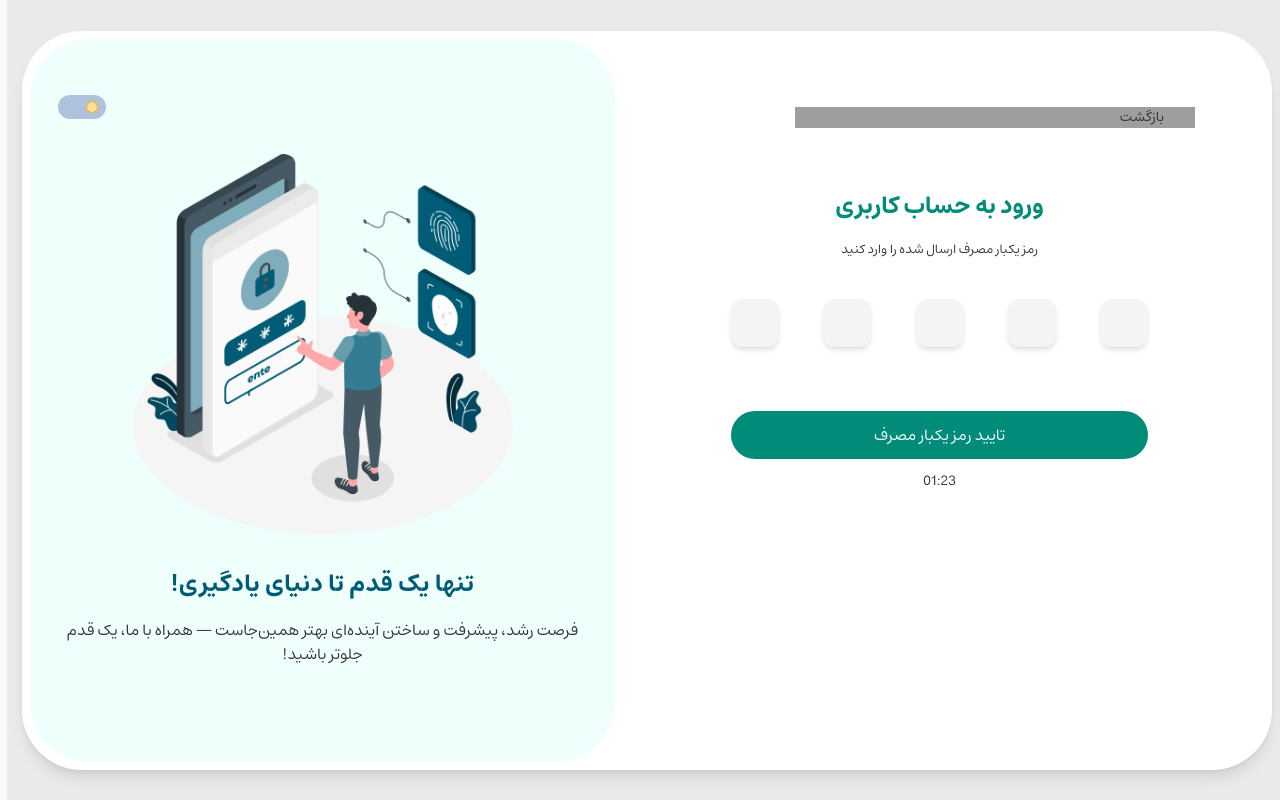
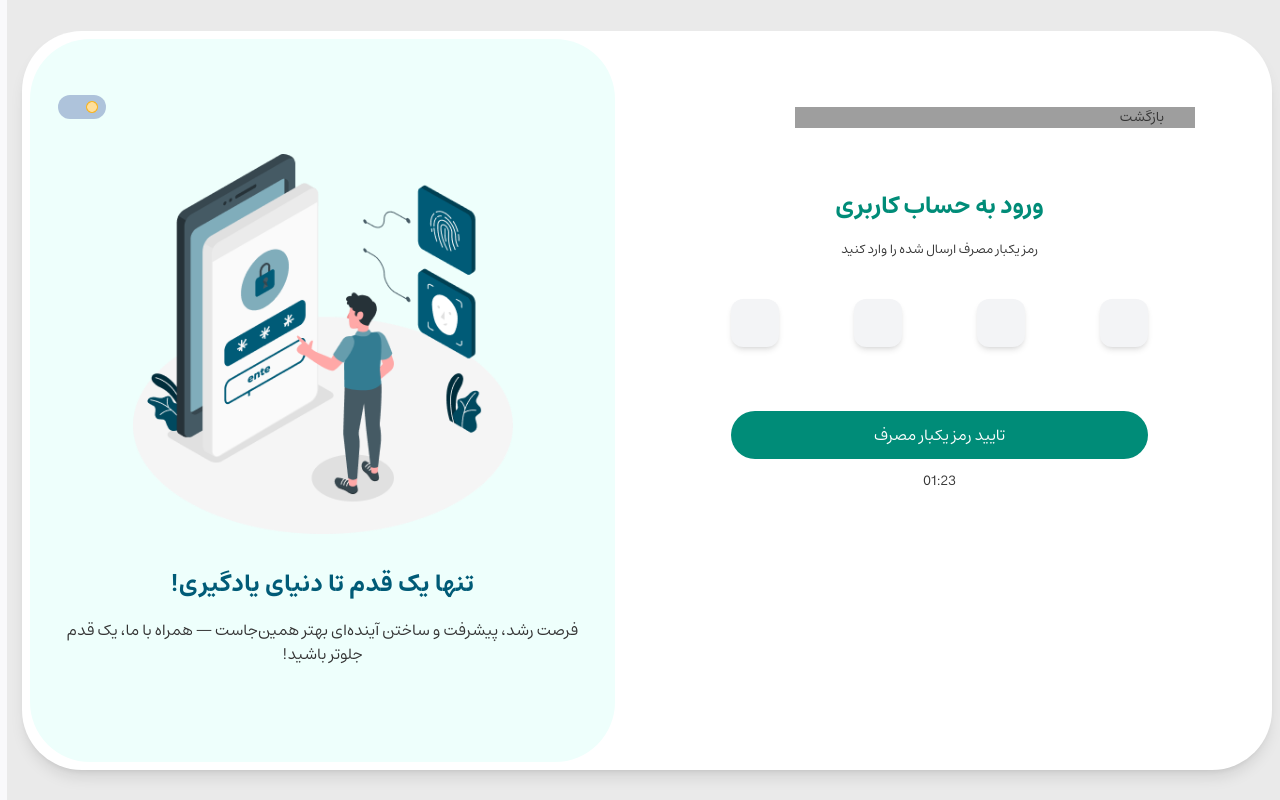
Before and after one commit to react-summer-1404/CodeLogic, a React (Vite) app: page /loginValidation in a window 1280 px wide. Built offline with nearby package versions, Linux system fonts and the light colour scheme; grey boxes are pictures that could not be loaded.

Commit message:
ready for merge

```diff
--- a/src/components/common/Form/initialData/initialData.js
+++ b/src/components/common/Form/initialData/initialData.js
@@ -1,6 +1,8 @@
 const initialData = {
     email: "",
     password: "",
-    secondPassword: ""
+    secondPassword: "",
+    name: "",
+    code: ["", "", "", ""]
 }
 export default initialData
--- a/src/pages/auth/Login/LoginPage.jsx
+++ b/src/pages/auth/Login/LoginPage.jsx
@@ -1,12 +1,25 @@
+import { ErrorMessage, Field, Form, Formik } from 'formik'
 import React, { useEffect, useState } from 'react'
 import { Link } from 'react-router-dom'
+import initialData from '../../../components/common/Form/initialData/initialData'
+import * as Yup from 'yup'
 
+const validationSchema = Yup.object({
+    password: Yup.string().required('وارد کردن رمز عبور الزامی است').min(8, "رمز عبور باید حداقل شامل 8 کاراکتر باشد"),
+    name: Yup.string().required("وارد کردن نام کاربری الزامی است").min(4, "نام کاربری باید شامل حداقل 4 کاراکتر باشد")
+})
 const LoginPage = () => {
 
     const [isDark, setIsDark] = useState(false)
     const handleDark = () => {
         setIsDark((prev) => !prev)
     }
+
+    const [showPassword, setShowPassword] = useState(false)
+    const handlePassword = () => {
+        setShowPassword((prev) => !prev)
+    }
+
     useEffect(() => {
         document.documentElement.classList.toggle("dark", isDark);
     }, [isDark])
@@ -18,22 +31,37 @@ const LoginPage = () => {
                     <Link className=' pr-8 bg-[url(./icons/home.png)] bg-no-repeat bg-[length:22.489788055419922px_20px] bg-[right_1px_center] text-[14px] hover:text-blue-400 transition duration-300'>صفحه اصلی</Link>
                     <div className='flex flex-col justify-center items-center gap-5  '>
                         <h2 className='text-[24px] font-bold text-[#008C78] '>ورود به حساب کاربری</h2>
-                        <form className='w-full flex flex-col gap-8 mt-7 px-6 ' >
-                            <div className='mb-5'>
-                                <input className=' focus:outline-none bg-[url(./icons/user.png)] bg-no-repeat  bg-[right_20px_center]  bg-[#F3F4F6] dark:bg-gray-500  w-full rounded-full px-13 py-3 focus:ring-2 focus:ring-blue-400 placeholder:text-[15px] ' type="email" name='email' id='email' placeholder='ایمیل یا شماره تماس' />
+                        <div className='w-full mt-7 px-6'>
+                            <Formik
+                                initialValues={initialData}
+                                onSubmit={(values) => console.log(values)}
+                                validationSchema={validationSchema}
+                            >
+                                {({ errors, touched }) => (
+                                    <Form>
+                                        <div className=' flex flex-col gap-2 ' >
+                                            <div className=''>
+                                                <Field className={`outline-none bg-[url(./icons/user.png)] bg-no-repeat  bg-[right_20px_center]  bg-[#F3F4F6] dark:bg-gray-500  w-full rounded-full px-13 py-3  placeholder:text-[15px] ${errors.name && touched.name ? "border-[#EF5350] border-1 " : ""}`} type="text" name='name' id='name' placeholder='ایمیل یا شماره تماس' />
                                             </div>
-                            <div className=''>
-                                <input className='  bg-[url(./icons/lock.png)] bg-no-repeat  bg-[right_20px_center] bg-[#F3F4F6] dark:bg-gray-500 w-full rounded-full px-13 py-3 focus:outline-none focus:ring-2 focus:ring-blue-400 placeholder:text-[15px] ' type="email" name='password' id='password' placeholder='رمز عبور' />
+                                            <ErrorMessage name={'name'} component={"span"} className='text-[#EF5350] text-[14px] ' />
+                                            <div className=' relative mt-6'>
+                                                <Field className={` bg-[url(./icons/lock.png)] bg-no-repeat  bg-[right_20px_center] bg-[#F3F4F6] dark:bg-gray-500 w-full rounded-full px-13 py-3 outline-none placeholder:text-[15px] ${errors.name && touched.name ? "border-[#EF5350] border-1 " : ""} `} type={showPassword ? "text" : "password"} name='password' id='password' placeholder='رمز عبور' />
+                                                <img onClick={handlePassword} src={showPassword ? "./icons/eyeClose.png" : "./icons/eyeOpen.png"} alt="" className=' cursor-pointer absolute left-7 top-1/2 -translate-y-1/2 w-[17px] h-[15px] object-cover  ' />
                                             </div>
-                            <div className='w-full flex justify-between  '>
+                                            <ErrorMessage name={'password'} component={"span"} className='text-[#EF5350] text-[14px] ' />
+                                            <div className='w-full flex justify-between mt-5 '>
                                                 <div className='flex gap-2'>
-                                    <input className='' type="checkbox" name='forgot' id='forgot' />
+                                                    <Field className='' type="checkbox" name='forgot' id='forgot' />
                                                     <label className=' text-[14px]' htmlFor="forgot"> مرا به خاطر بسپار</label>
                                                 </div>
                                                 <Link className='text-[13px] text-[#848484] hover:text-blue-400 transition duration-300'>فراموشی رمز عبور</Link>
                                             </div>
-                            <button type='submit' onClick={(values) => { console.log(values) }} className='w-full bg-[#008C78] text-white text-[16px] rounded-full mt-3 px-5 py-3 hover : bg-8/10  transition-all duration-300 ease-in-out hover:scale-[1.03] hover:shadow-md active:scale-[0.98] '>ارسال کد یکبار مصرف</button>
-                        </form>
+                                            <button type='submit' onClick={(values) => { console.log(values) }} className='w-full bg-[#008C78] text-white text-[16px] rounded-full mt-5 px-5 py-3 hover : bg-8/10  transition-all duration-300 ease-in-out hover:scale-[1.03] hover:shadow-md active:scale-[0.98] '>ارسال کد یکبار مصرف</button>
+                                        </div>
+                                    </Form>
+                                )}
+                            </Formik>
+                        </div>
                         <div className='text-[14px]'>حساب کاربری ندارید؟ <Link className='text-[#008C78] hover:text-blue-500 transition duration-300'>ثبت نام</Link></div>
                     </div>
 
--- a/src/pages/auth/Login/LoginValidationPage.jsx
+++ b/src/pages/auth/Login/LoginValidationPage.jsx
@@ -1,5 +1,14 @@
+import { Form, Formik } from 'formik'
 import React, { useEffect, useState } from 'react'
 import { Link } from 'react-router-dom'
+import * as Yup from 'yup'
+import initialData from '../../../components/common/Form/initialData/initialData'
+
+const validationSchema = Yup.object({
+    code: Yup.array().of(Yup.string().matches(/^[0-9]$/, "فقط عدد مجاز است").required("پر کردن این فیلد الزامی است")
+    ).min(4, "کد باید ۴ رقم باشد").required("کد الزامی است")
+})
+const codeInputs = [0, 1, 2, 3];
 
 const LoginValidationPage = () => {
 
@@ -11,7 +20,6 @@ const LoginValidationPage = () => {
         document.documentElement.classList.toggle("dark", isDark);
     }, [isDark])
 
-    const [Otp, setOtp] = useState(['', '', '', '', ''])
 
     return (
         <div className='bg-[#EAEAEA] min-h-screen flex items-center justify-center'>
@@ -23,20 +31,32 @@ const LoginValidationPage = () => {
                             <h2 className='text-[24px] font-bold text-[#008C78] mb-2 '>ورود به حساب کاربری</h2>
                             <h3 className='text-[13px]'>رمز یکبار مصرف ارسال شده را وارد کنید</h3>
                         </div>
-                        <form className='w-full flex flex-col gap-16 mt-7 px-7 ' >
+                        <div className='w-full mt-7 px-7'>
+                            <Formik
+                                initialValues={initialData}
+                                onSubmit={(values) => { console.log(values) }}
+                                validationSchema={validationSchema}
+                            >
+                                <Form>
+                                    <div className=' flex flex-col gap-16 ' >
                                         <div className='flex justify-between  '>
-                                {Otp.map((number, i) => (
+                                            {codeInputs.map((number, i) => (
                                                 <input
                                                     key={i}
                                                     type='text'
+                                                    name={`code[${i}]`}
                                                     placeholder=''
                                                     maxLength="1"
                                                     className={`w-12 h-12 text-center rounded-xl text-lg bg-[#F3F4F6] shadow-md`}
                                                 />
                                             ))}
+
                                         </div>
                                         <button className='w-full bg-[#008C78] text-white text-[16px] rounded-full px-5 py-3 hover : bg-8/10  transition-all duration-300 ease-in-out hover:scale-[1.03] hover:shadow-md active:scale-[0.98] '>تایید رمز یکبار مصرف</button>
-                        </form>
+                                    </div>
+                                </Form>
+                            </Formik>
+                        </div>
                         <p className='text-[14px]'>01:23</p>
 
                     </div>
```
Lines whose indentation alone changed are shown as unchanged.
